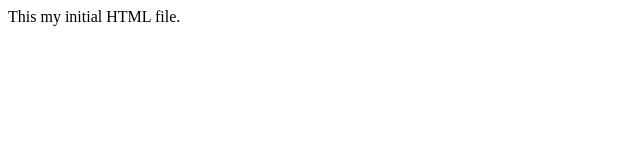
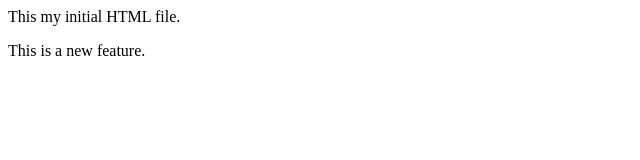
Before and after one commit to San26012000/InitialRepo, a plain HTML site: page index.html in a window 1280 px wide. Shown: the whole page, without its empty margins (0-640 px from the left). Drawn offline with Linux system fonts and the light colour scheme.

Commit message:
added new feature

```diff
--- a/index.html
+++ b/index.html
@@ -1,3 +1,6 @@
 <P>
     This my initial HTML file.
 </P>
+<P>
+    This is a new feature.
+</P>
```
